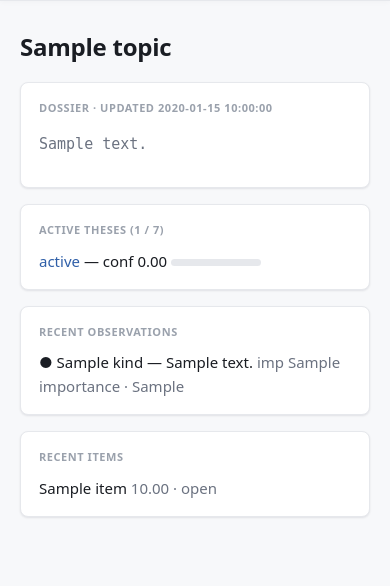
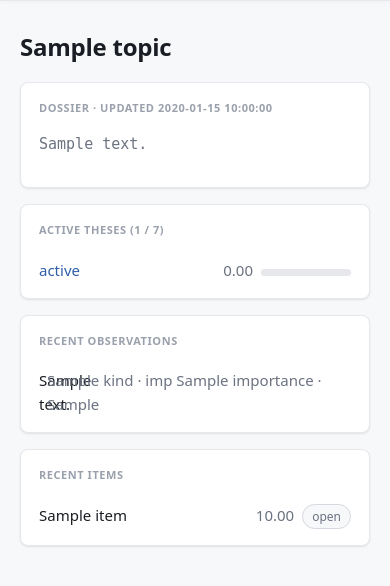
Before and after one commit to RavindraTarunokusumo/perpetual-analyst, a Flask app: template src/perpetual_analyst/web/templates/topic.html in a window 390 px wide; the page is wider, and only the part inside the window is pictured. Shown: the part 52-638 px from the top of that part. Run offline with Flask 3, Linux system fonts and the light colour scheme; the template is opened without the code that fills it: most values are stand-ins (such as "Sample title", 1, 10 or a date in 2020).

Commit message:
style(web): apply design system across templates + fix nav active state
- base.html: set nav active class from request.endpoint
- wrap all tables in .table-wrap for mobile horizontal scroll
- badges for statuses/delivery; %-width confidence bars
- items add-form as form-grid; ops run buttons grouped, dry-run secondary
- topic lists rendered as .row items

Co-Authored-By: Claude Opus 4.8 <noreply@anthropic.com>

```diff
--- a/src/perpetual_analyst/web/templates/base.html
+++ b/src/perpetual_analyst/web/templates/base.html
@@ -9,11 +9,12 @@
 <body>
   <nav class="nav">
     <span class="brand">perpetual-analyst</span>
-    <a href="{{ url_for('today') }}">Today</a>
-    <a href="{{ url_for('topics') }}">Topics</a>
-    <a href="{{ url_for('reports') }}">Reports</a>
-    <a href="{{ url_for('items') }}">Items</a>
-    <a href="{{ url_for('ops') }}">Ops</a>
+    {% set ep = request.endpoint %}
+    <a href="{{ url_for('today') }}" class="{{ 'active' if ep == 'today' }}">Today</a>
+    <a href="{{ url_for('topics') }}" class="{{ 'active' if ep in ['topics', 'topic', 'thesis'] }}">Topics</a>
+    <a href="{{ url_for('reports') }}" class="{{ 'active' if ep in ['reports', 'report_detail'] }}">Reports</a>
+    <a href="{{ url_for('items') }}" class="{{ 'active' if ep == 'items' }}">Items</a>
+    <a href="{{ url_for('ops') }}" class="{{ 'active' if ep == 'ops' }}">Ops</a>
     <span class="spacer"></span>
     <form method="post" action="{{ url_for('reading_toggle') }}" class="inline">
       <button class="btn" type="submit">
--- a/src/perpetual_analyst/web/templates/today.html
+++ b/src/perpetual_analyst/web/templates/today.html
@@ -2,7 +2,7 @@
 {% block content %}
 <h1>Today</h1>
 {% if report %}
-  <p class="meta">{{ report.report_date }}{% if not report.delivered_at %} · <span class="warn">undelivered</span>{% endif %}</p>
+  <p class="meta">{{ report.report_date }}{% if not report.delivered_at %} · <span class="badge badge-warn">undelivered</span>{% endif %}</p>
   <article class="report">{{ report_html|safe }}</article>
 {% else %}
   <p class="empty">No report yet — run the pipeline from Ops.</p>
--- a/src/perpetual_analyst/web/templates/topic.html
+++ b/src/perpetual_analyst/web/templates/topic.html
@@ -11,10 +11,10 @@
 <section class="card">
   <div class="label">Active theses ({{ theses|length }} / 7)</div>
   {% for t in theses %}
-  <div>
-    <a href="{{ url_for('thesis', slug=topic.slug, thesis_id=t.id) }}">{{ t.statement }}</a>
-    — conf {{ '%.2f'|format(t.confidence or 0) }}
-    <span class="bar-track"><span class="bar" style="width:{{ ((t.confidence or 0) * 90)|int }}px"></span></span>
+  <div class="row">
+    <span class="grow"><a href="{{ url_for('thesis', slug=topic.slug, thesis_id=t.id) }}">{{ t.statement }}</a></span>
+    <span class="muted">{{ '%.2f'|format(t.confidence or 0) }}</span>
+    <span class="bar-track"><span class="bar" style="width:{{ ((t.confidence or 0) * 100)|int }}%"></span></span>
   </div>
   {% else %}
   <p class="empty">No active theses.</p>
@@ -24,7 +24,10 @@
 <section class="card">
   <div class="label">Recent observations</div>
   {% for o in observations %}
-  <div>● {{ o.kind }} — {{ o.content }} <span class="muted">imp {{ o.importance }} · {{ o.source_item_ids or '' }}</span></div>
+  <div class="row">
+    <span class="grow">{{ o.content }}</span>
+    <span class="muted">{{ o.kind }} · imp {{ o.importance }}{% if o.source_item_ids %} · {{ o.source_item_ids }}{% endif %}</span>
+  </div>
   {% else %}
   <p class="empty">No observations.</p>
   {% endfor %}
@@ -33,7 +36,11 @@
 <section class="card">
   <div class="label">Recent items</div>
   {% for i in items %}
-  <div>{{ i.title or '(untitled)' }} <span class="muted">{{ '%.2f'|format(i.triage_score or 0) }} · {{ i.status }}</span></div>
+  <div class="row">
+    <span class="grow">{{ i.title or '(untitled)' }}</span>
+    <span class="muted">{{ '%.2f'|format(i.triage_score or 0) }}</span>
+    <span class="badge">{{ i.status }}</span>
+  </div>
   {% else %}
   <p class="empty">No items.</p>
   {% endfor %}
--- a/src/perpetual_analyst/web/templates/topics.html
+++ b/src/perpetual_analyst/web/templates/topics.html
@@ -2,6 +2,7 @@
 {% block content %}
 <h1>Topics</h1>
 {% if topics %}
+<div class="table-wrap">
 <table>
   <tr><th>Topic</th><th>Active theses</th></tr>
   {% for t in topics %}
@@ -11,6 +12,7 @@
   </tr>
   {% endfor %}
 </table>
+</div>
 {% else %}
 <p class="empty">No topics configured.</p>
 {% endif %}
```
Also changed, not shown: src/perpetual_analyst/web/templates/items.html (+7 -1 lines), src/perpetual_analyst/web/templates/ops.html (+11 -5 lines), src/perpetual_analyst/web/templates/reports.html (+6 -1 lines), src/perpetual_analyst/web/templates/thesis.html (+6 -2 lines).
